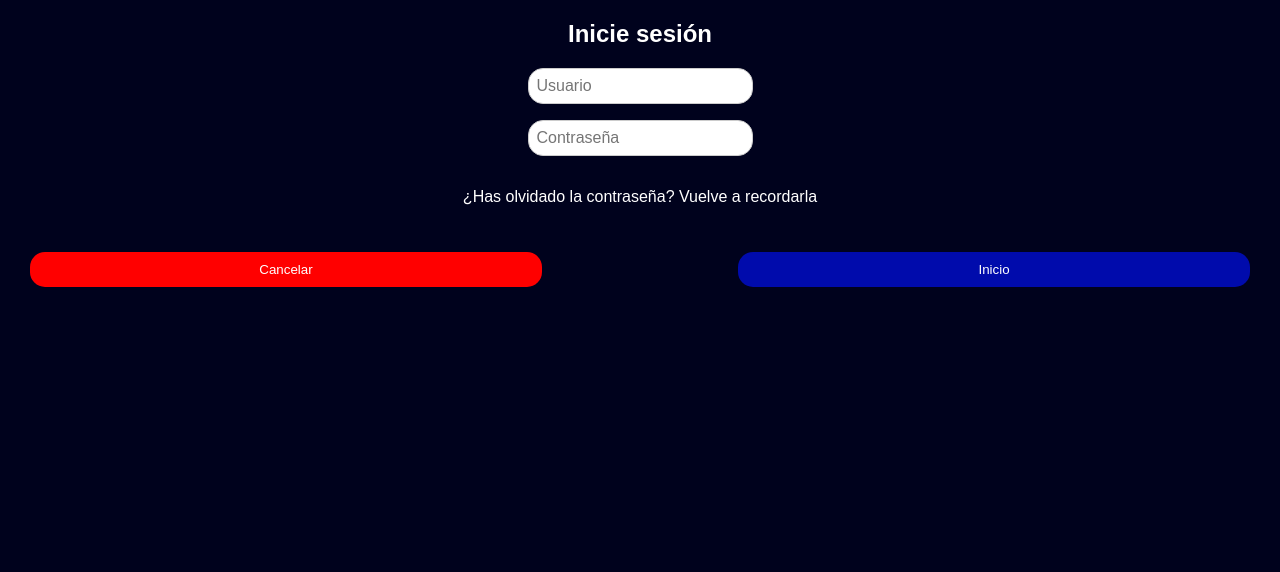
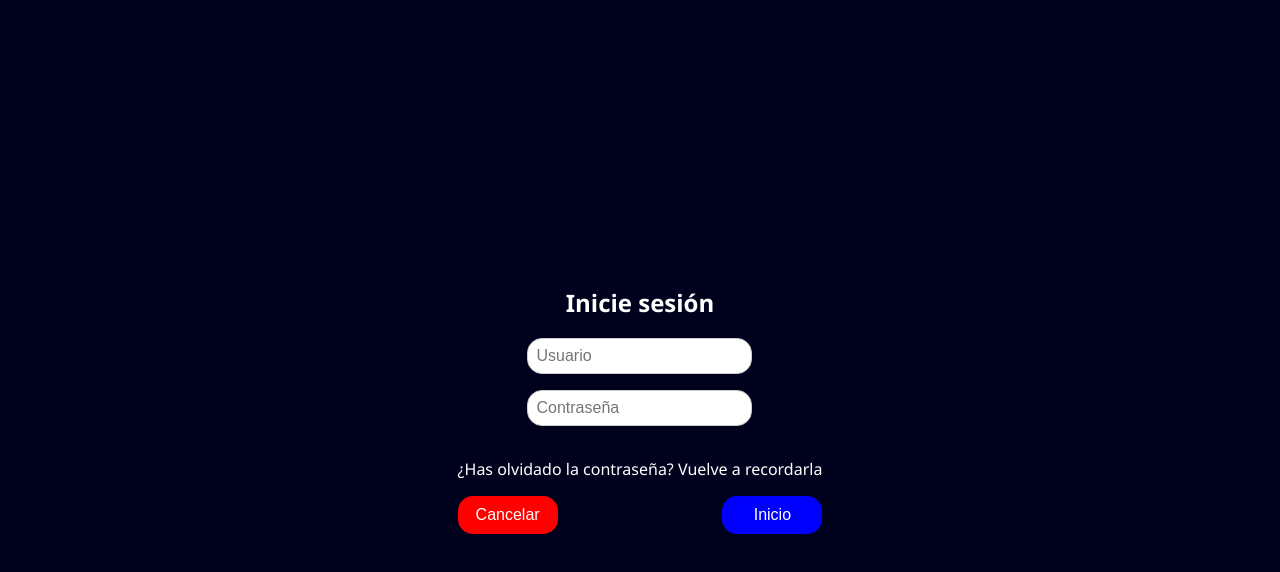
Before and after one commit to Balsero300/ProyectoTardus, a React (Vite) app: page /secion in a window 1280 px wide. Shown: the top 572 px of the page. Built offline with nearby package versions, Linux system fonts and the light colour scheme.

Commit message:
Cambios de font y modificaciones

```diff
--- a/src/Componentes/Cavecera.css
+++ b/src/Componentes/Cavecera.css
@@ -6,6 +6,7 @@
     justify-content: space-between;
     align-items: center;
     color: white;
+    font-family:'Segoe UI', Tahoma, Geneva, Verdana, sans-serif;
 }
 
 .encabezado-a {
--- a/src/Componentes/Inicio_S.css
+++ b/src/Componentes/Inicio_S.css
@@ -1,13 +1,15 @@
 .container {
-    text-align: center;
-    margin: auto;
+    display: flex;
+    flex-direction: column;
+    align-items: center;
+    justify-content: center;
+    height: 100vh;
     color: white;
-    font-family: 'Montserrat', sans-serif;
+    font-family:'Segoe UI', Tahoma, Geneva, Verdana, sans-serif;
 }
 
-.form {
-    display: flex;
-    flex-direction: column;
+.Form {
+    text-align: center;
 }
 
 .Inp {
@@ -23,24 +25,20 @@
     justify-content: space-between;
 }
 
-.Cancelar{
+.Cancelar,
+.Inicio {
+    width: 100px;
     padding: 10px;
-    margin: 30px;
+    background-color: #4caf50;
     color: white;
     border: none;
     border-radius: 15px;
     cursor: pointer;
-    width: 40%;
-    background-color: red;
+    font-size: 16px;
 }
-
+.Cancelar{
+    background: red;
+}
 .Inicio{
-    padding: 10px;
-    margin: 30px;
-    color: white;
-    border: none;
-    border-radius: 15px;
-    cursor: pointer;
-    width: 40%;
-    background-color: rgb(0, 11, 172);
+    background: blue;
 }
```
